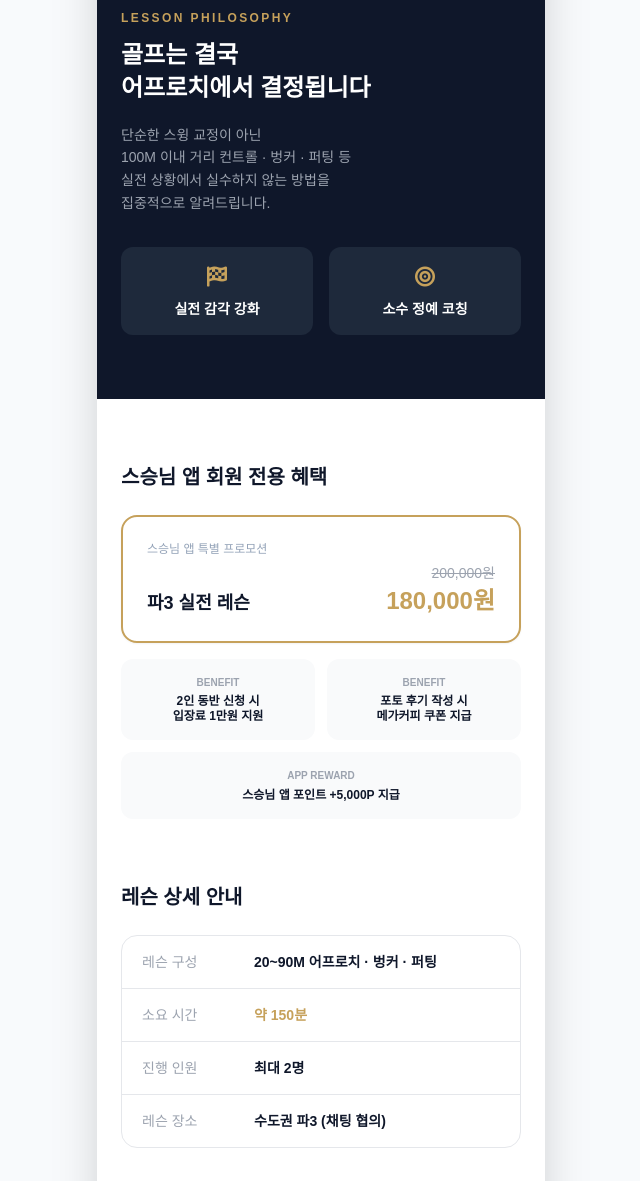
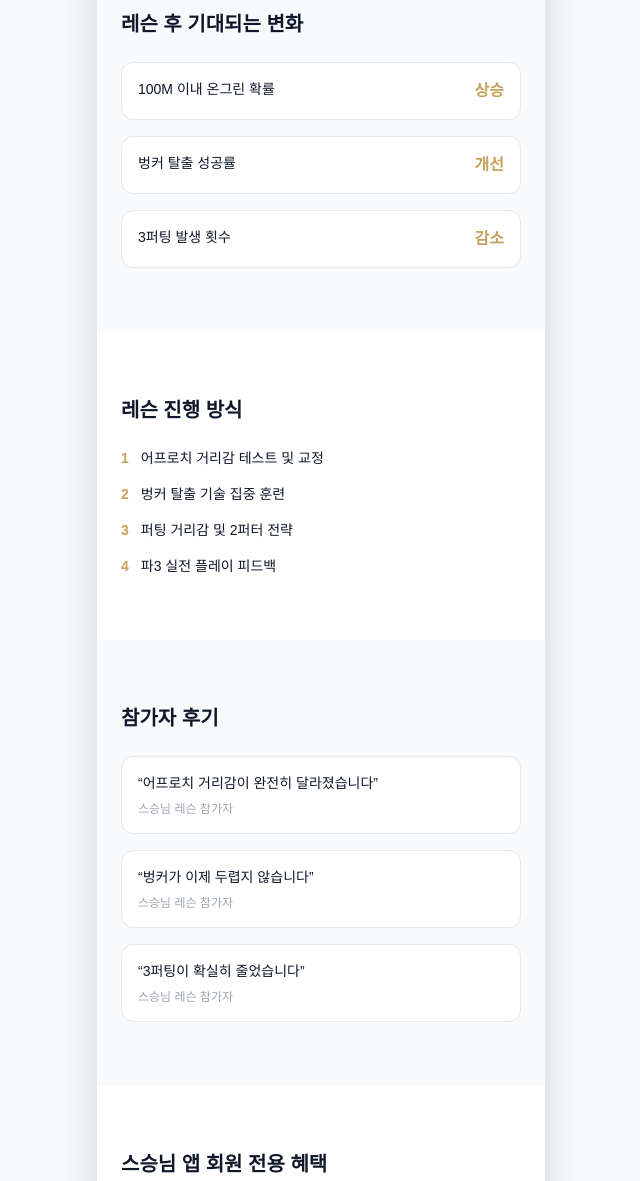
Before and after one commit to rlaeodn1015-oss/ddddd, a plain HTML site: page index.html in a window 1280 px wide. Shown: the part 1080-2261 px from the top of the page, without its empty margins (319-959 px from the left). Drawn offline with nearby package versions, Linux system fonts and the light colour scheme; a web font is replaced by a local one.

Commit message:
Update index.html

```diff
--- a/index.html
+++ b/index.html
@@ -3,12 +3,14 @@
 <head>
 <meta charset="UTF-8">
 <meta name="viewport" content="width=device-width, initial-scale=1.0">
+
 <title>조이현 스승 파3 실전 레슨</title>
 
 <script src="https://cdn.tailwindcss.com"></script>
 <link rel="stylesheet" href="https://cdnjs.cloudflare.com/ajax/libs/font-awesome/6.0.0/css/all.min.css">
 
 <style>
+
 @import url('https://cdn.jsdelivr.net/gh/orioncactus/pretendard/dist/web/static/pretendard.css');
 
 body{
@@ -17,16 +19,14 @@ background:#F8FAFC;
 color:#0F172A;
 }
 
-.gold{ color:#C6A15B; }
+.gold{color:#C6A15B;}
 
-.gold-bg{ background:#C6A15B; }
+.gold-border{border:2px solid #C6A15B;}
 
-.gold-border{ border:2px solid #C6A15B; }
-
-.section{ padding:64px 24px; }
+.section{padding:64px 24px;}
 
 .hero-shadow{
-box-shadow:0 25px 60px rgba(0,0,0,0.12);
+box-shadow:0 30px 60px rgba(0,0,0,0.12);
 }
 
 </style>
@@ -125,38 +125,35 @@ class="rounded-2xl hero-shadow">
 
 
 
-<!-- PHILOSOPHY -->
+<!-- RESULTS -->
 
-<section class="bg-slate-900 text-white section">
+<section class="section bg-gray-50">
 
-<h3 class="gold text-xs tracking-[0.2em] font-bold mb-3">
-LESSON PHILOSOPHY
-</h3>
-
-<h2 class="text-2xl font-bold leading-snug mb-5">
-골프는 결국<br>
-어프로치에서 결정됩니다
+<h2 class="text-xl font-bold mb-6">
+레슨 후 기대되는 변화
 </h2>
 
-<p class="text-gray-400 text-sm leading-relaxed mb-8">
+<div class="space-y-4">
 
-단순한 스윙 교정이 아닌<br>
-100M 이내 거리 컨트롤 · 벙커 · 퍼팅 등<br>
-실전 상황에서 실수하지 않는 방법을<br>
-집중적으로 알려드립니다.
+<div class="bg-white border rounded-xl p-4 flex justify-between">
 
-</p>
+<span class="text-sm">100M 이내 온그린 확률</span>
+<span class="font-bold gold">상승</span>
 
-<div class="grid grid-cols-2 gap-4">
-
-<div class="bg-slate-800 rounded-xl p-4 text-center">
-<i class="fa-solid fa-flag-checkered gold text-xl mb-2"></i>
-<p class="text-sm font-semibold">실전 감각 강화</p>
 </div>
 
-<div class="bg-slate-800 rounded-xl p-4 text-center">
-<i class="fa-solid fa-bullseye gold text-xl mb-2"></i>
-<p class="text-sm font-semibold">소수 정예 코칭</p>
+<div class="bg-white border rounded-xl p-4 flex justify-between">
+
+<span class="text-sm">벙커 탈출 성공률</span>
+<span class="font-bold gold">개선</span>
+
+</div>
+
+<div class="bg-white border rounded-xl p-4 flex justify-between">
+
+<span class="text-sm">3퍼팅 발생 횟수</span>
+<span class="font-bold gold">감소</span>
+
 </div>
 
 </div>
@@ -165,7 +162,103 @@ LESSON PHILOSOPHY
 
 
 
-<!-- BENEFITS -->
+<!-- LESSON PROCESS -->
+
+<section class="section">
+
+<h2 class="text-xl font-bold mb-6">
+레슨 진행 방식
+</h2>
+
+<div class="space-y-4 text-sm">
+
+<div class="flex gap-3">
+
+<span class="gold font-bold">1</span>
+<p>어프로치 거리감 테스트 및 교정</p>
+
+</div>
+
+<div class="flex gap-3">
+
+<span class="gold font-bold">2</span>
+<p>벙커 탈출 기술 집중 훈련</p>
+
+</div>
+
+<div class="flex gap-3">
+
+<span class="gold font-bold">3</span>
+<p>퍼팅 거리감 및 2퍼터 전략</p>
+
+</div>
+
+<div class="flex gap-3">
+
+<span class="gold font-bold">4</span>
+<p>파3 실전 플레이 피드백</p>
+
+</div>
+
+</div>
+
+</section>
+
+
+
+<!-- REVIEWS -->
+
+<section class="section bg-gray-50">
+
+<h2 class="text-xl font-bold mb-6">
+참가자 후기
+</h2>
+
+<div class="space-y-4">
+
+<div class="bg-white border rounded-xl p-4">
+
+<p class="text-sm">
+“어프로치 거리감이 완전히 달라졌습니다”
+</p>
+
+<p class="text-xs text-gray-400 mt-2">
+스승님 레슨 참가자
+</p>
+
+</div>
+
+<div class="bg-white border rounded-xl p-4">
+
+<p class="text-sm">
+“벙커가 이제 두렵지 않습니다”
+</p>
+
+<p class="text-xs text-gray-400 mt-2">
+스승님 레슨 참가자
+</p>
+
+</div>
+
+<div class="bg-white border rounded-xl p-4">
+
+<p class="text-sm">
+“3퍼팅이 확실히 줄었습니다”
+</p>
+
+<p class="text-xs text-gray-400 mt-2">
+스승님 레슨 참가자
+</p>
+
+</div>
+
+</div>
+
+</section>
+
+
+
+<!-- PRICE -->
 
 <section class="section">
 
@@ -173,13 +266,9 @@ LESSON PHILOSOPHY
 스승님 앱 회원 전용 혜택
 </h2>
 
-<div class="space-y-4">
+<div class="gold-border rounded-2xl p-6 mb-4">
 
-<!-- PRICE -->
-
-<div class="gold-border rounded-2xl p-6 shadow-sm">
-
-<p class="text-xs text-slate-400 mb-1">
+<p class="text-xs text-gray-400 mb-1">
 스승님 앱 특별 프로모션
 </p>
 
@@ -190,7 +279,7 @@ LESSON PHILOSOPHY
 </h4>
 
 <div class="text-right">
-<span class="text-gray-400 line-through text-sm">200,000원</span>
+<span class="line-through text-gray-400 text-sm">200,000원</span>
 <p class="text-2xl font-black gold">180,000원</p>
 </div>
 
@@ -198,52 +287,20 @@ LESSON PHILOSOPHY
 
 </div>
 
+<div class="grid grid-cols-2 gap-3 text-center text-xs">
 
-
-<!-- BENEFITS GRID -->
-
-<div class="grid grid-cols-2 gap-3">
-
-<div class="bg-gray-50 rounded-xl p-4 text-center">
-
-<p class="text-[10px] text-gray-400 uppercase font-bold mb-1">
-Benefit
-</p>
-
-<p class="text-xs font-semibold leading-tight">
+<div class="bg-gray-50 p-4 rounded-xl">
 2인 동반 신청 시<br>
 입장료 1만원 지원
-</p>
-
 </div>
 
-
-<div class="bg-gray-50 rounded-xl p-4 text-center">
-
-<p class="text-[10px] text-gray-400 uppercase font-bold mb-1">
-Benefit
-</p>
-
-<p class="text-xs font-semibold leading-tight">
+<div class="bg-gray-50 p-4 rounded-xl">
 포토 후기 작성 시<br>
 메가커피 쿠폰 지급
-</p>
-
 </div>
 
-
-<div class="bg-gray-50 rounded-xl p-4 text-center col-span-2">
-
-<p class="text-[10px] text-gray-400 uppercase font-bold mb-1">
-APP REWARD
-</p>
-
-<p class="text-xs font-semibold">
+<div class="bg-gray-50 p-4 rounded-xl col-span-2">
 스승님 앱 포인트 +5,000P 지급
-</p>
-
-</div>
-
 </div>
 
 </div>
@@ -288,7 +345,7 @@ APP REWARD
 
 
 
-<!-- BOTTOM INFO -->
+<!-- BOTTOM -->
 
 <section class="bg-slate-900 text-white text-center py-10">
 
@@ -296,7 +353,7 @@ APP REWARD
 스승님 앱 회원 전용 레슨
 </p>
 
-<p class="text-gray-400 text-sm leading-relaxed">
+<p class="text-gray-400 text-sm">
 스승님 앱을 통해 신청 시<br>
 이벤트 혜택이 제공됩니다
 </p>
```
